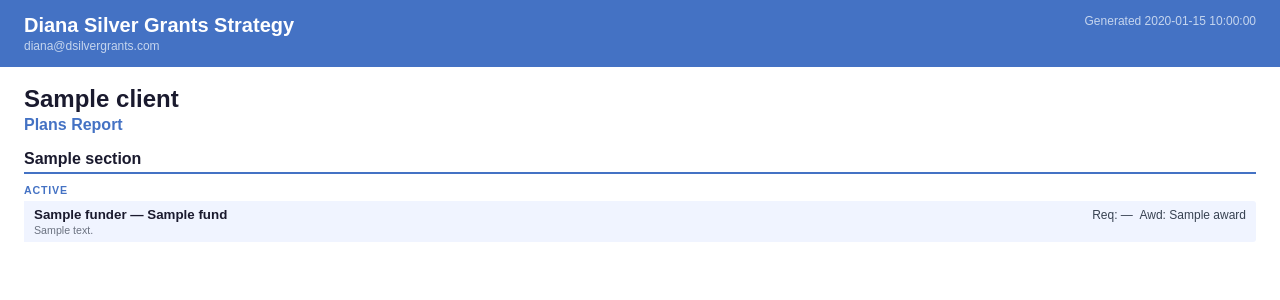
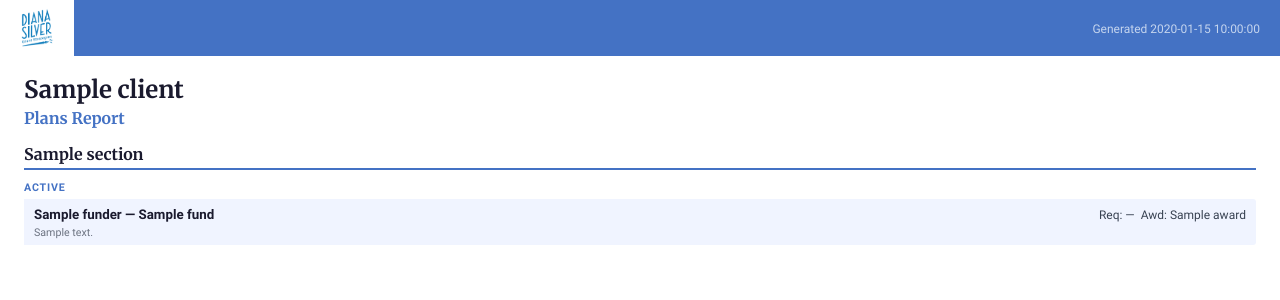
Before and after one commit to brycesub/dsgs-custom-reports, a Flask app: template templates/plans_pdf.html in a window 1280 px wide. Shown: the top 300 px of the page. Run offline with Flask 3, Linux system fonts and the light colour scheme; the template is opened without the code that fills it: most values are stand-ins (such as "Sample title", 1, 10 or a date in 2020).

Commit message:
feat: add logo and brand fonts to plans PDF template

```diff
--- a/templates/plans_pdf.html
+++ b/templates/plans_pdf.html
@@ -3,35 +3,40 @@
 <head>
 <meta charset="UTF-8">
 <style>
+@font-face { font-family: Roboto; src: url('./fonts/Roboto-Regular.ttf'); font-weight: 400; }
+@font-face { font-family: Roboto; src: url('./fonts/Roboto-Bold.ttf'); font-weight: 700; }
+@font-face { font-family: Merriweather; src: url('./fonts/Merriweather-Regular.ttf'); font-weight: 400; }
+@font-face { font-family: Merriweather; src: url('./fonts/Merriweather-Bold.ttf'); font-weight: 700; }
+
 * { box-sizing: border-box; margin: 0; padding: 0; }
-body { font-family: Arial, Helvetica, sans-serif; font-size: 10pt; color: #1a1a2e; }
+body { font-family: Roboto, sans-serif; font-size: 10pt; color: #1a1a2e; }
 
 @page {
   size: letter;
   margin: 0 0 1.8cm 0;
   @bottom-left {
     content: "Diana Silver Grants Strategy \B7 diana@dsilvergrants.com";
-    font-size: 8pt; color: #9ca3af; font-family: Arial, sans-serif; padding-bottom: 0.3cm;
+    font-size: 8pt; color: #9ca3af; font-family: Roboto, sans-serif; padding-bottom: 0.3cm;
   }
   @bottom-right {
     content: "Page " counter(page);
-    font-size: 8pt; color: #9ca3af; font-family: Arial, sans-serif; padding-bottom: 0.3cm;
+    font-size: 8pt; color: #9ca3af; font-family: Roboto, sans-serif; padding-bottom: 0.3cm;
   }
 }
 
-.page-header { background: #4472C4; padding: 14px 24px; }
+.page-header { background: #4472C4; padding: 0; }
 .header-table { width: 100%; border-collapse: collapse; }
-.header-name { color: #ffffff; font-size: 15pt; font-weight: 700; }
-.header-email { color: #c5d5ee; font-size: 9pt; margin-top: 2px; }
-.header-date { color: #c5d5ee; font-size: 9pt; text-align: right; vertical-align: top; }
+.header-logo-cell { background: #ffffff; padding: 8px 20px; vertical-align: middle; width: 1%; white-space: nowrap; }
+.header-logo { height: 40px; display: block; }
+.header-date { color: #c5d5ee; font-size: 9pt; text-align: right; vertical-align: middle; padding: 8px 20px; }
 
 .title-block { padding: 18px 24px 10px; }
-.client-name { font-size: 18pt; font-weight: 700; color: #1a1a2e; }
-.report-type { font-size: 12pt; color: #4472C4; font-weight: 600; margin-top: 3px; }
+.client-name { font-family: Merriweather, serif; font-size: 18pt; font-weight: 700; color: #1a1a2e; }
+.report-type { font-family: Merriweather, serif; font-size: 12pt; color: #4472C4; font-weight: 700; margin-top: 3px; }
 
 .year-section { padding: 6px 24px 12px; }
 .year-label {
-  font-size: 12pt; font-weight: 700; color: #1a1a2e;
+  font-family: Merriweather, serif; font-size: 12pt; font-weight: 700; color: #1a1a2e;
   border-bottom: 2px solid #4472C4; padding-bottom: 4px; margin-bottom: 10px;
 }
 
@@ -56,9 +61,8 @@ body { font-family: Arial, Helvetica, sans-serif; font-size: 10pt; color: #1a1a2
 <div class="page-header">
   <table class="header-table">
     <tr>
-      <td>
-        <div class="header-name">Diana Silver Grants Strategy</div>
-        <div class="header-email">diana@dsilvergrants.com</div>
+      <td class="header-logo-cell">
+        <img src="./DS_Logo_Alt.png" class="header-logo" alt="">
       </td>
       <td class="header-date">Generated {{ today }}</td>
     </tr>
```
